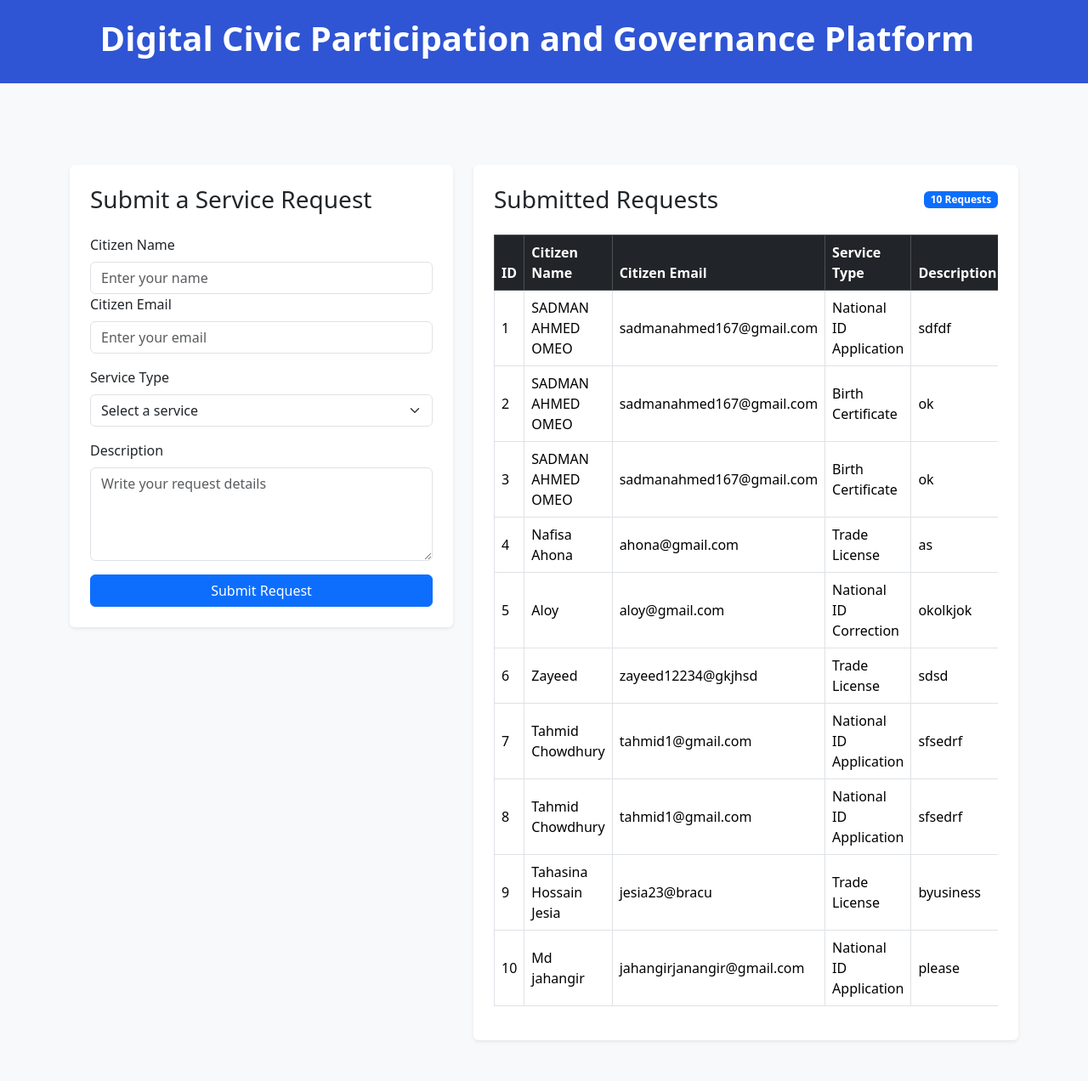
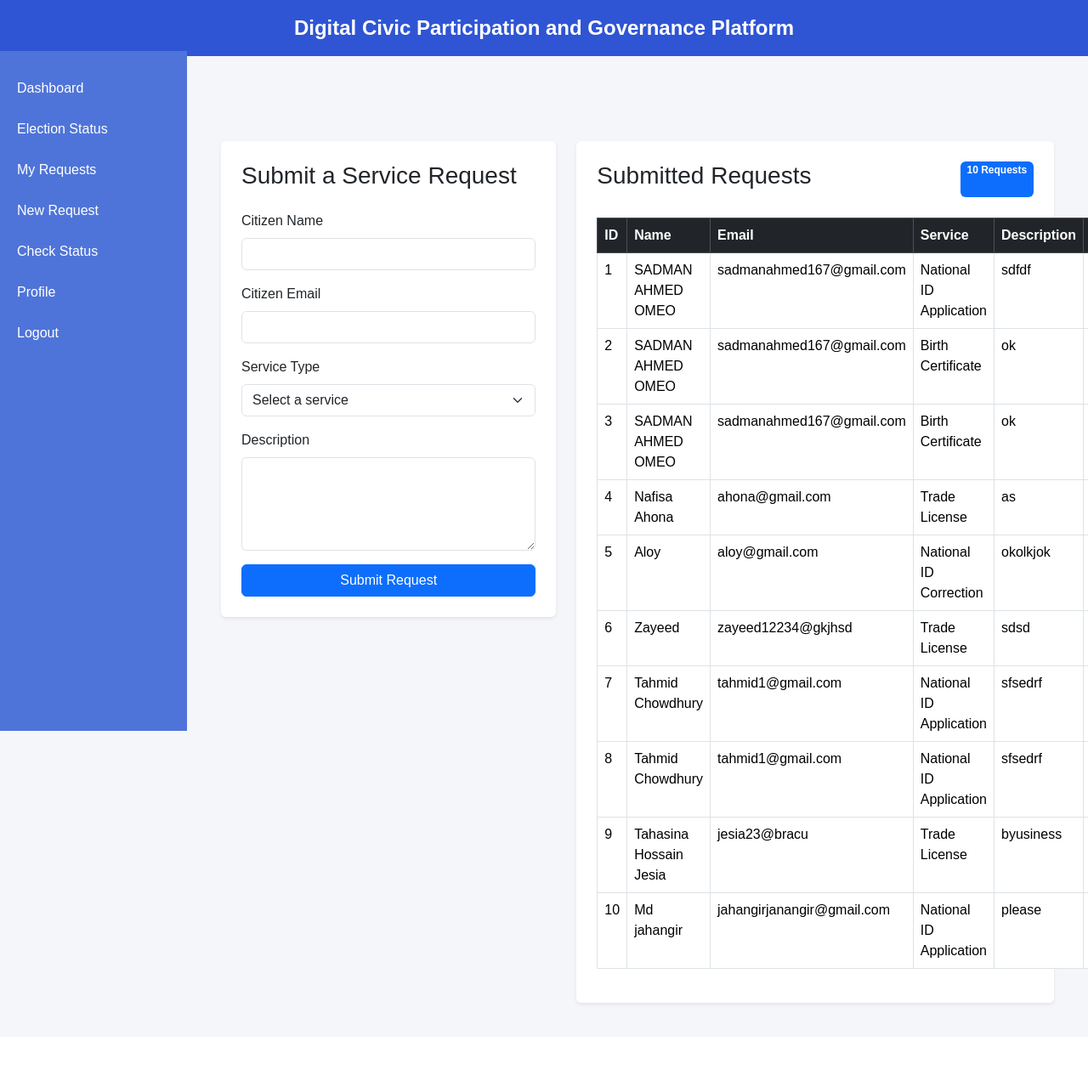
Before and after one commit to sadman-omeo/Digital-Civic-Participation-Governance-Platform, a Flask app: page /service_requests/ in a window 1280 px wide; the page is wider, and only the part inside the window is pictured. Shown: that part at 85% size. After the commit the page ends 1184 px from the top of that part, so only its background shows below. Run offline with Flask 3, Linux system fonts and the light colour scheme.

Commit message:
Update_service request

```diff
--- a/templates/service_request.html
+++ b/templates/service_request.html
@@ -1,59 +1,44 @@
-<!DOCTYPE html>
-<html lang="en">
-<head>
-    <meta charset="UTF-8">
-    <meta name="viewport" content="width=device-width, initial-scale=1.0">
-    <title>Government Service Request System</title>
-    <link href="https://cdn.jsdelivr.net/npm/bootstrap@5.3.3/dist/css/bootstrap.min.css" rel="stylesheet">
-</head>
-<body class="bg-light">
+{% extends "base.html" %}
 
-    <nav class="navbar navbar-dark py-3" style="background-color:#2f55d4;">
-        <div class="container-fluid justify-content-center">
-            <span class="navbar-brand mb-0 h1 fw-semibold text-white">
-                <h1 class="fw-bold">Digital Civic Participation and Governance Platform</h1>
-            </span>
-        </div>
-    </nav>
-
-    <div class="container py-5">
-        <div class="text-center mb-5">
-
-
-        </div>
+{% block content %}
 
 <div class="row g-4">
+
     <div class="col-lg-5">
         <div class="card shadow-sm border-0">
             <div class="card-body p-4">
                 <h3 class="mb-4">Submit a Service Request</h3>
 
                 <form action="/service_requests/add_service_request" method="POST">
+
                     <div class="mb-3">
-                                <label for="citizen_name" class="form-label">Citizen Name</label>
-                                <input type="text" class="form-control" id="citizen_name" name="citizen_name" placeholder="Enter your name" required>
-                                <label for="citizen_email" class="form-label">Citizen Email</label>
-                                <input type="email" class="form-control" id="citizen_email" name="citizen_email" placeholder="Enter your email" required>
+                        <label class="form-label">Citizen Name</label>
+                        <input type="text" class="form-control mb-3" name="citizen_name" required>
+
+                        <label class="form-label">Citizen Email</label>
+                        <input type="email" class="form-control" name="citizen_email" required>
                     </div>
 
                     <div class="mb-3">
-                                <label for="service_type" class="form-label">Service Type</label>
-                                <select class="form-select" id="service_type" name="service_type" required>
+                        <label class="form-label">Service Type</label>
+                        <select class="form-select" name="service_type" required>
                             <option value="">Select a service</option>
-                                    <option value="Birth Certificate">Birth Certificate</option>
-                                    <option value="National ID Application">National ID Application</option>
-                                    <option value="Trade License">Trade License</option>
-                                    <option value="Tax Clearance">Tax Clearance</option>
-                                    <option value="National ID Correction">National ID Correction</option>
+                            <option>Birth Certificate</option>
+                            <option>National ID Application</option>
+                            <option>Trade License</option>
+                            <option>Tax Clearance</option>
+                            <option>National ID Correction</option>
                         </select>
                     </div>
 
                     <div class="mb-3">
-                                <label for="description" class="form-label">Description</label>
-                                <textarea class="form-control" id="description" name="description" rows="4" placeholder="Write your request details" required></textarea>
+                        <label class="form-label">Description</label>
+                        <textarea class="form-control" name="description" rows="4" required></textarea>
                     </div>
 
-                            <button type="submit" class="btn btn-primary w-100">Submit Request</button>
+                    <button type="submit" class="btn btn-primary w-100">
+                        Submit Request
+                    </button>
                 </form>
             </div>
         </div>
@@ -62,24 +47,25 @@
     <div class="col-lg-7">
         <div class="card shadow-sm border-0">
             <div class="card-body p-4">
-                        <div class="d-flex justify-content-between align-items-center mb-4">
-                            <h3 class="mb-0">Submitted Requests</h3>
+
+                <div class="d-flex justify-content-between mb-4">
+                    <h3>Submitted Requests</h3>
                     <span class="badge bg-primary">{{ requests|length }} Requests</span>
                 </div>
 
                 {% if requests %}
-                            <div class="table-responsive">
-                                <table class="table table-bordered table-hover align-middle">
+                <table class="table table-bordered table-hover">
                     <thead class="table-dark">
                         <tr>
                             <th>ID</th>
-                                            <th>Citizen Name</th>
-                                            <th>Citizen Email</th>
-                                            <th>Service Type</th>
+                            <th>Name</th>
+                            <th>Email</th>
+                            <th>Service</th>
                             <th>Description</th>
                             <th>Status</th>
                         </tr>
                     </thead>
+
                     <tbody>
                         {% for req in requests %}
                         <tr>
@@ -88,34 +74,21 @@
                             <td>{{ req.citizen_email }}</td>
                             <td>{{ req.service_type }}</td>
                             <td>{{ req.description }}</td>
-                                            <td>
-                                                {% if req.status == "Submitted" %}
-                                                    <span class="badge bg-secondary">{{ req.status }}</span>
-                                                {% elif req.status == "Under Review" %}
-                                                    <span class="badge bg-warning text-dark">{{ req.status }}</span>
-                                                {% elif req.status == "Approved" %}
-                                                    <span class="badge bg-success">{{ req.status }}</span>
-                                                {% elif req.status == "Completed" %}
-                                                    <span class="badge bg-primary">{{ req.status }}</span>
-                                                {% else %}
-                                                    <span class="badge bg-dark">{{ req.status }}</span>
-                                                {% endif %}
-                                            </td>
+                            <td>{{ req.status }}</td>
                         </tr>
                         {% endfor %}
                     </tbody>
                 </table>
-                            </div>
                 {% else %}
-                            <div class="alert alert-secondary mb-0">
+                    <div class="alert alert-secondary text-center">
                         No service requests submitted yet.
                     </div>
                 {% endif %}
-                    </div>
-                </div>
+
             </div>
         </div>
     </div>
 
-</body>
-</html>
+</div>
+
+{% endblock %}
```
Lines whose indentation alone changed are shown as unchanged.
